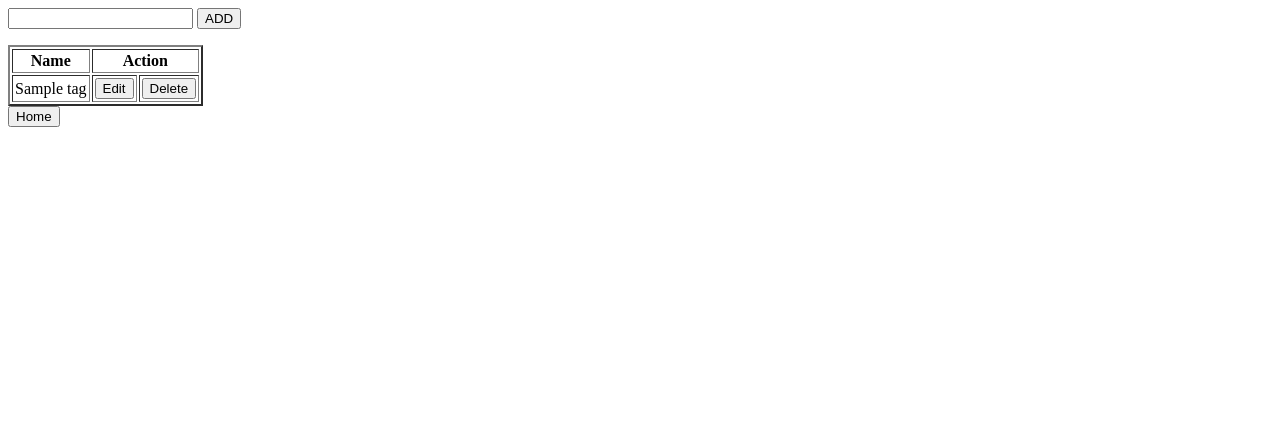
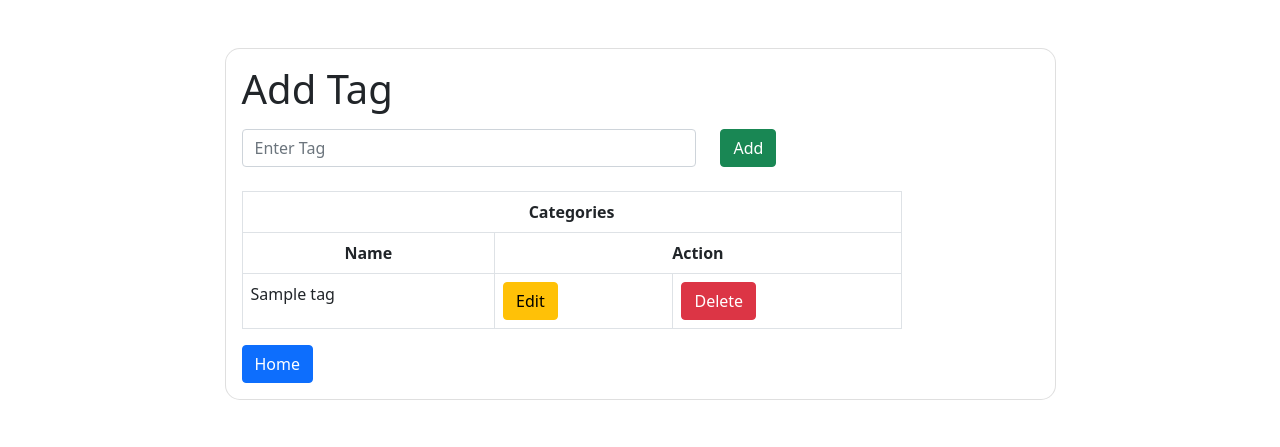
Before and after one commit to rohan-nitsan/blog, a PHP site: page /Tags/addTag.php in a window 1280 px wide. Shown: the top 447 px of the page. Run offline with PHP 8.4, Linux system fonts and the light colour scheme; tables that the repository leaves empty hold one stand-in row (values such as "Sample post").

Commit message:
Update Tag and Categorry Page

```diff
--- a/Tags/addTag.php
+++ b/Tags/addTag.php
@@ -7,10 +7,56 @@ if ($_SERVER["REQUEST_METHOD"] == "POST") {
     $obj->addTags($_POST['tag']);
 }
 ?>
+<!doctype html>
+<html lang="en">
 
-<form method="POST">
-    <input type="text" name="tag">
-    <input type="submit" name="add" value="ADD">
-</form>
-<?php require_once 'displayTag.php' ?>
-<a href="../index.php"><button>Home</button></a>
+<head>
+
+
+    <!-- Bootstrap CSS -->
+    <link href="../Assets/CSS/bootstrap.min.css" rel="stylesheet" integrity="sha384-EVSTQN3/azprG1Anm3QDgpJLIm9Nao0Yz1ztcQTwFspd3yD65VohhpuuCOmLASjC" crossorigin="anonymous">
+
+    <title>Add Category</title>
+</head>
+
+<body>
+    <section class="">
+        <div class="container py-5 h-100">
+            <div class="row justify-content-center align-items-center h-100">
+                <div class="col-12 col-lg-9 col-xl-50">
+                    <div class="card shadow-2-strong card-registration" style="border-radius: 15px;">
+                        <div class="card-body p- p-md-3">
+                            <h1 class="mb-4 pb-2 pb-md-0 mb-md-3">Add Tag</h1>
+                            <form action="" method="POST">
+                                <div class="row">
+                                    <div class="col col-md-7">
+                                        <input type="text" class="form-control" name="tag" id="" placeholder="Enter Tag">
+                                    </div>
+                                    <div class="col col-md-3">
+                                        <input type="submit" name="add" class="btn btn-success" value="Add">
+                                    </div>
+                                </div>
+                                <br>
+
+                            </form>
+                            <div class="row">
+                                <?php require_once 'displayTag.php' ?>
+                            </div>
+                            <div class="row">
+                                <a href="../index.php"><button class="btn btn-primary">Home</button></a>
+                            </div>
+                        </div>
+
+                    </div>
+                </div>
+            </div>
+        </div>
+    </section>
+
+
+    <!-- Bootstrap Script -->
+    <script src="../Assets/JS/bootstrap.bundle.min.js" integrity="sha384-MrcW6ZMFYlzcLA8Nl+NtUVF0sA7MsXsP1UyJoMp4YLEuNSfAP+JcXn/tWtIaxVXM" crossorigin="anonymous"></script>
+
+</body>
+
+</html>
--- a/Tags/displayTag.php
+++ b/Tags/displayTag.php
@@ -4,18 +4,28 @@ require_once '../Config/connection.php';
 require_once '../App/function.php';
 $tags = $obj->getTags();
 ?>
-<table border="2px" cellspacing="2px" cellpadding="2px">
+<div class="col col-md-10">
+    <table class="table table-bordered">
+        <thead>
             <tr>
-        <th>Name</th>
-        <th colspan="2">Action</th>
+                <th class="text-center" scope="col" colspan="3">Categories</th>
             </tr>
+            <tr>
+                <th scope="col" class="text-center">Name</th>
+                <th scope="col" class="text-center" colspan="2">Action</th>
+            </tr>
+        </thead>
+        <tbody>
             <tr>
                 <?php
                 while ($row = $tags->fetch_assoc()) {
                 ?>
                     <td><?php echo $row['name'] ?></td>
-            <td><a href="editTag.php?id=<?php echo $row['id']; ?>"><button>Edit</button></a></td>
-            <td><a href="deleteTag.php?id=<?php echo $row['id']; ?>"><button>Delete</button></a></td>
+                    <td><a href="editTag.php?id=<?php echo $row['id']; ?>"><button class="btn btn-warning">Edit</button></a></td>
+                    <td><a href="deleteTag.php?id=<?php echo $row['id']; ?>"><button class="btn btn-danger">Delete</button></a></td>
             </tr>
         <?php } ?>
+
+        </tbody>
     </table>
+</div>
```
Also changed, not shown: Category/addCategory.php (+55 -6 lines), Category/displayCategory.php (+16 -5 lines). Lines whose indentation alone changed are shown as unchanged.
